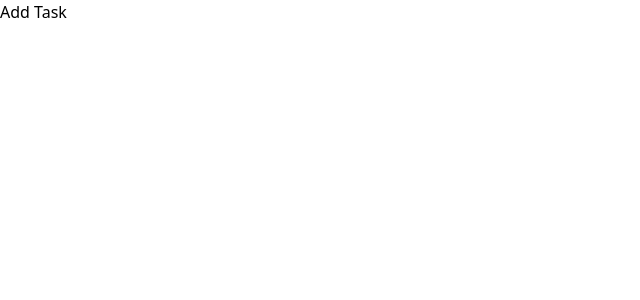
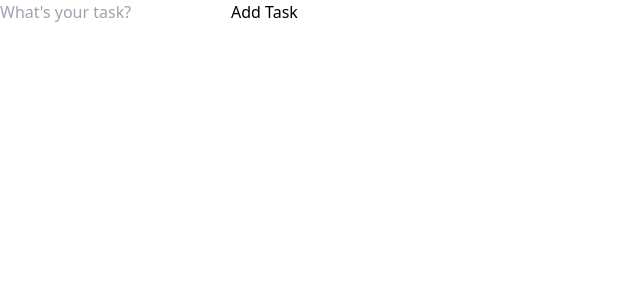
Before and after one commit to thekevinchau/ToDo, a React (Vite) app: page / in a window 1280 px wide. Shown: the top 300 px of the page, without its empty margins (0-640 px from the left). Built offline with nearby package versions, Linux system fonts and the light colour scheme.

Commit message:
Adding ability for input to determine task name

```diff
--- a/src/components/ToDoStorage.tsx
+++ b/src/components/ToDoStorage.tsx
@@ -3,10 +3,14 @@
     - One for the count of number of tasks (DONE)
     - One for the array of Tasks (DONE)
 2. Create a function that adds a task to the array of ToDos.
-    - This should be called upon by an onclick function by an array. (DONE)
+    - This should be called upon by an onclick function by a button. (DONE)
     - The task name should be implemented through an input text box that submits the information. (IN PROGRESS)
+        - Implement the state variable to store the taskName.
+        - Create a function that changes the state variable based on the input box.
+            - The function should reset the taskName back to an empty string for the next task to be inputted.
+            - If the textbox is clear, the button should be disabled.
 
-3. Render the tasks using map() function.
+3. Render the tasks using map() function. (DONE)
 
 */
 import { useState } from "react"
@@ -19,7 +23,12 @@ interface Task{
 
 export function ToDoList(){
     const [ToDos, setToDos] = useState<Task[]>([]);
-    const [numTasks, setNumTasks] = useState<number>(0);
+    const [numTasks, setNumTasks] = useState<number>(1);
+    const [taskName, setTaskName] = useState<string>("");
+
+    function handleTextInput(event: React.ChangeEvent<HTMLInputElement>){
+        setTaskName(event.target.value);
+    }
 
     function addTask(taskName: string, taskNumber: number){
         setNumTasks(numTasks+1);
@@ -28,7 +37,8 @@ export function ToDoList(){
     }
 
     return <div>
-        <button onClick={() => addTask("poop", numTasks)}>Add Task</button>
+        <input type="text" placeholder="What's your task?" onChange={handleTextInput}></input>
+        <button onClick={() => addTask(taskName, numTasks)} disabled={taskName === ""}>Add Task</button>
         {ToDos.map((task) => <Task taskNum={task.taskNum} taskName={task.taskName}></Task>)}
     </div>
 }
```
